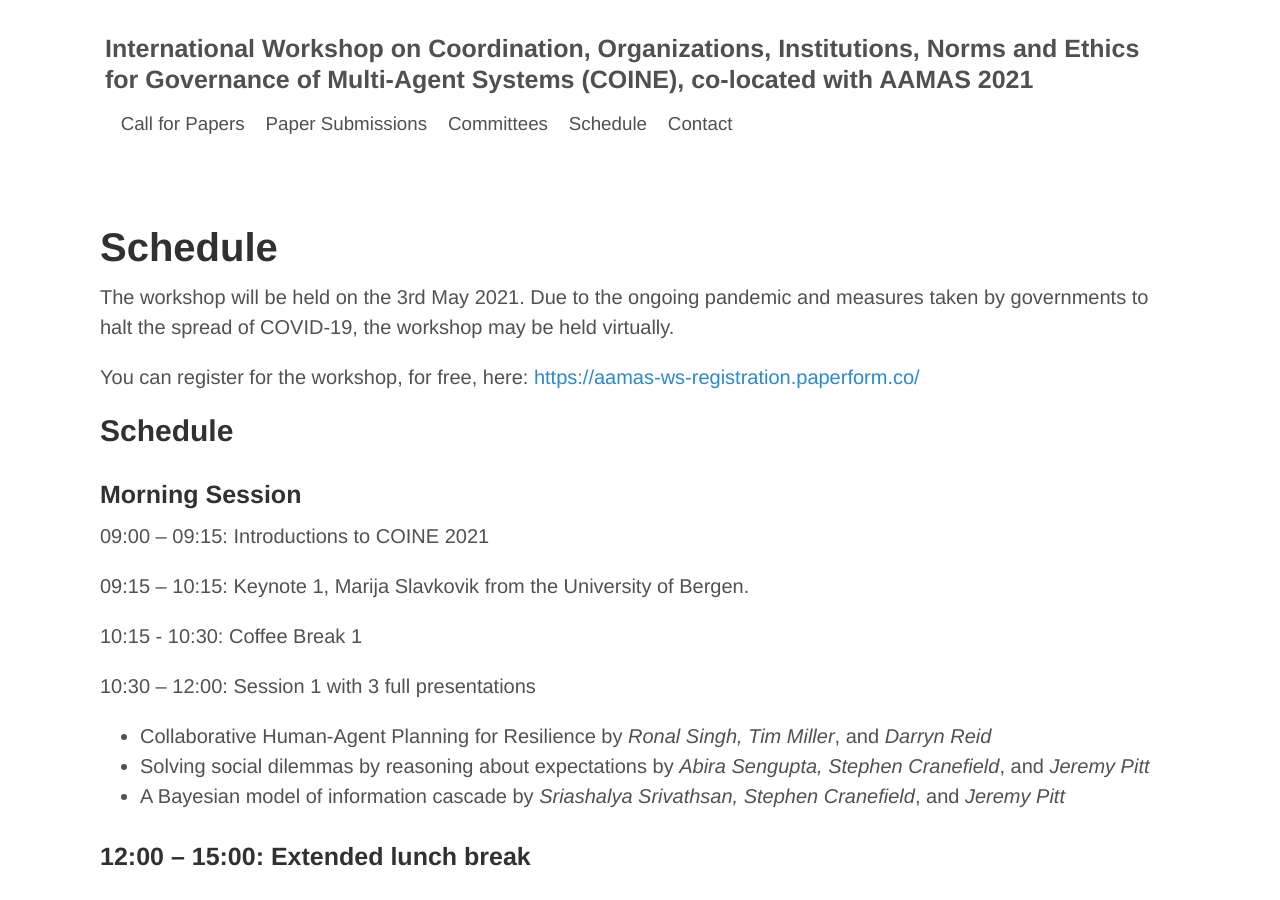
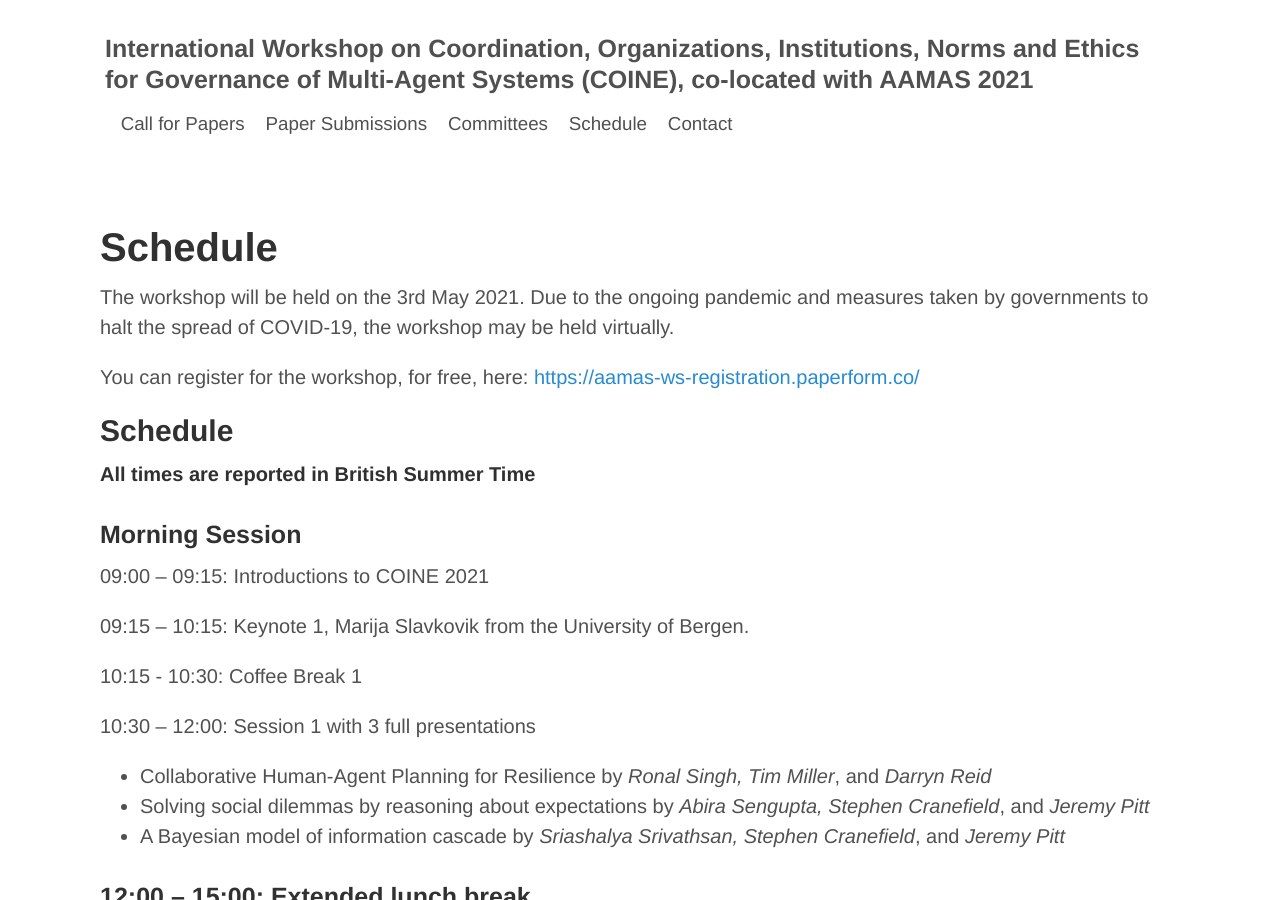
Before and after one commit to jithincheriyan/coine-2022-auckland, a Jekyll site: the page built from technical_programme.md, in a window 1280 px wide and 900 px high. Built offline with Jekyll 4.4.1, drawn with Linux system fonts in a browser that asks for light colours.

Commit message:
Added a timezone disclaimer to the schedule

```diff
--- a/technical_programme.md
+++ b/technical_programme.md
@@ -12,6 +12,8 @@ You can register for the workshop, for free, here: [https://aamas-ws-registratio
 ## Schedule
 
 <!--- *Note: All links redirect to the external paper or presentation respectively. Use the Ctrl button while clicking the link to open new tabs instead.* -->
+
+**All times are reported in British Summer Time**
 
 ### Morning Session
 09:00 – 09:15: Introductions to COINE 2021
```
